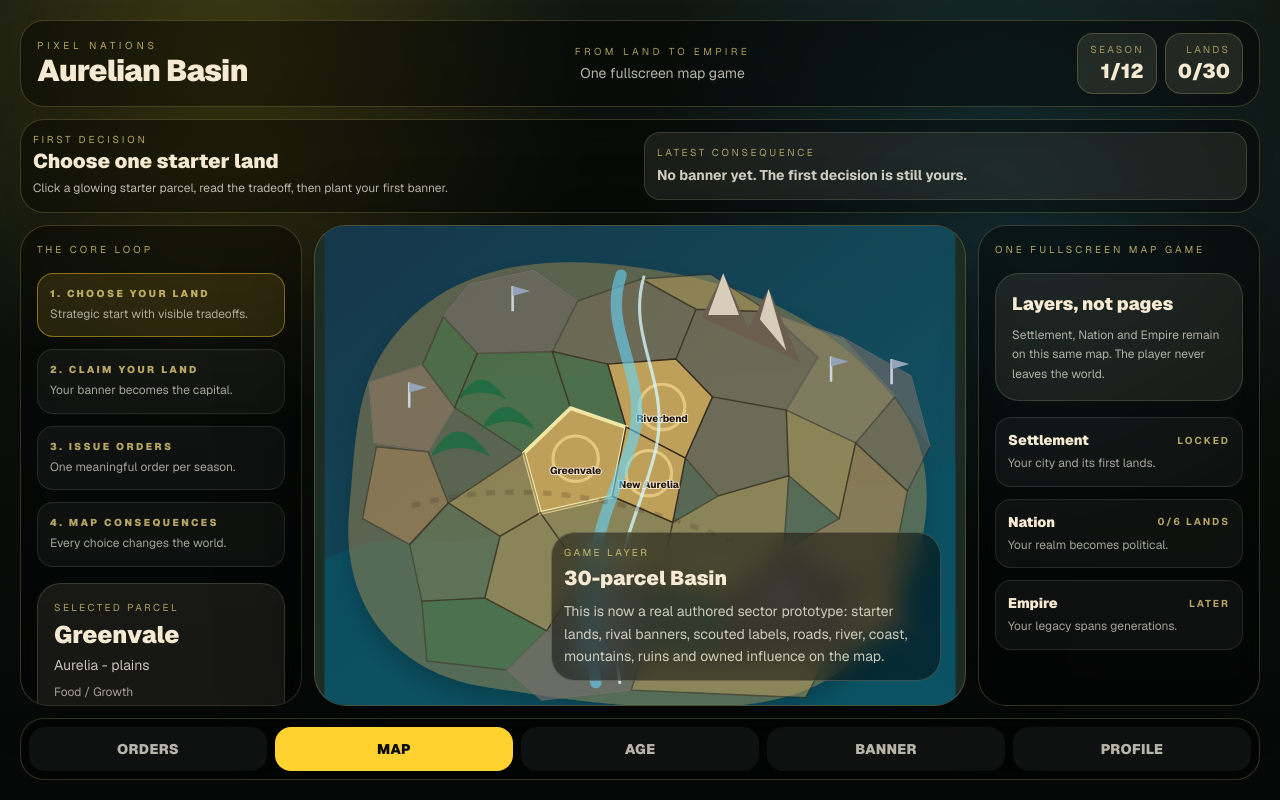
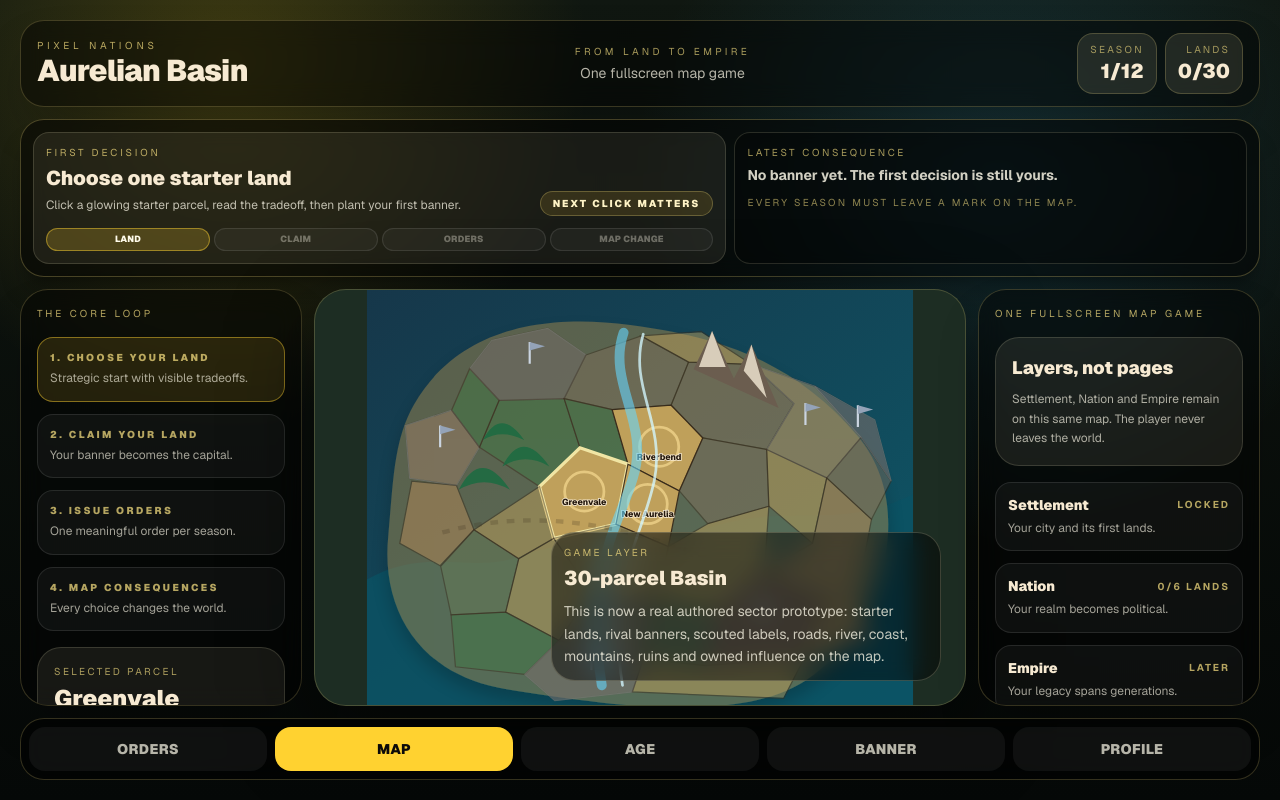
Before and after one commit to tomat60/pixel-nations, a Next.js app: page /play in a window 1280 px wide. Built offline with nearby package versions, Linux system fonts and the light colour scheme.

Commit message:
feat: polish first session guidance

```diff
--- a/app/play/play-ui.tsx
+++ b/app/play/play-ui.tsx
@@ -3,16 +3,36 @@ import type { Objective, Phase } from "./play-state";
 
 export function ObjectiveRibbon({ objective, lastEvent }: { objective: Objective; lastEvent: string }) {
   return (
-    <div data-qa="objective-ribbon" className="mt-3 grid gap-2 rounded-3xl border border-amber-200/20 bg-black/42 p-3 shadow-xl backdrop-blur-md md:grid-cols-[1fr_1fr]">
-      <div>
+    <div data-qa="objective-ribbon" className="mt-3 grid gap-2 rounded-3xl border border-amber-200/25 bg-black/50 p-3 shadow-xl shadow-black/25 backdrop-blur-md lg:grid-cols-[1.15fr_.85fr]">
+      <div className="rounded-2xl border border-amber-100/15 bg-amber-100/8 p-3">
         <p className="text-[10px] uppercase tracking-[0.28em] text-amber-200/70">{objective.eyebrow}</p>
-        <h2 className="text-base font-black md:text-xl">{objective.title}</h2>
-        <p className="mt-1 text-xs leading-relaxed text-amber-50/70">{objective.body}</p>
+        <div className="mt-1 flex flex-col gap-2 md:flex-row md:items-end md:justify-between">
+          <div>
+            <h2 className="text-base font-black md:text-xl">{objective.title}</h2>
+            <p className="mt-1 text-xs leading-relaxed text-amber-50/72">{objective.body}</p>
+          </div>
+          <p className="rounded-full border border-amber-200/25 bg-amber-300/12 px-3 py-1 text-[10px] font-black uppercase tracking-[0.2em] text-amber-100">Next click matters</p>
+        </div>
+        <div className="mt-3 grid grid-cols-4 gap-1 text-center text-[9px] font-black uppercase tracking-wide text-amber-50/55">
+          <LoopPip label="Land" active />
+          <LoopPip label="Claim" active={objective.title !== "Choose one starter land"} />
+          <LoopPip label="Orders" active={objective.title !== "Choose one starter land" && objective.title !== "Open Orders"} />
+          <LoopPip label="Map change" active={objective.eyebrow !== "First decision" && objective.eyebrow !== "Next action"} />
+        </div>
       </div>
-      <div className="rounded-2xl border border-amber-100/15 bg-amber-100/8 p-3">
+      <div className="rounded-2xl border border-amber-100/15 bg-black/28 p-3">
         <p className="text-[10px] uppercase tracking-[0.26em] text-amber-200/65">Latest consequence</p>
-        <p className="mt-1 text-sm font-bold leading-relaxed text-amber-50/80">{lastEvent}</p>
+        <p className="mt-1 text-sm font-bold leading-relaxed text-amber-50/82">{lastEvent}</p>
+        <p className="mt-2 text-[10px] uppercase tracking-[0.22em] text-amber-200/55">Every season must leave a mark on the map.</p>
       </div>
+    </div>
+  );
+}
+
+function LoopPip({ label, active }: { label: string; active: boolean }) {
+  return (
+    <div className={`rounded-full border px-2 py-1 ${active ? "border-amber-300/45 bg-amber-300/20 text-amber-50" : "border-white/10 bg-white/[0.04] text-amber-50/35"}`}>
+      {label}
     </div>
   );
 }
@@ -50,7 +70,7 @@ export function Chronicle({ entries }: { entries: string[] }) {
 
 export function OrderButton({ label, onClick, disabled }: { label: string; onClick: () => void; disabled?: boolean }) {
   return (
-    <button disabled={disabled} onClick={onClick} className={`rounded-2xl border px-2 py-3 text-[10px] font-black uppercase tracking-wide ${disabled ? "border-white/5 bg-white/5 text-white/25" : "border-amber-100/20 bg-amber-100/10 text-amber-50 hover:bg-amber-300 hover:text-stone-950"}`}>
+    <button disabled={disabled} onClick={onClick} className={`rounded-2xl border px-2 py-3 text-[10px] font-black uppercase tracking-wide transition ${disabled ? "cursor-not-allowed border-white/5 bg-white/5 text-white/25" : "border-amber-100/20 bg-amber-100/10 text-amber-50 hover:bg-amber-300 hover:text-stone-950"}`}>
       {label}
     </button>
   );
```
